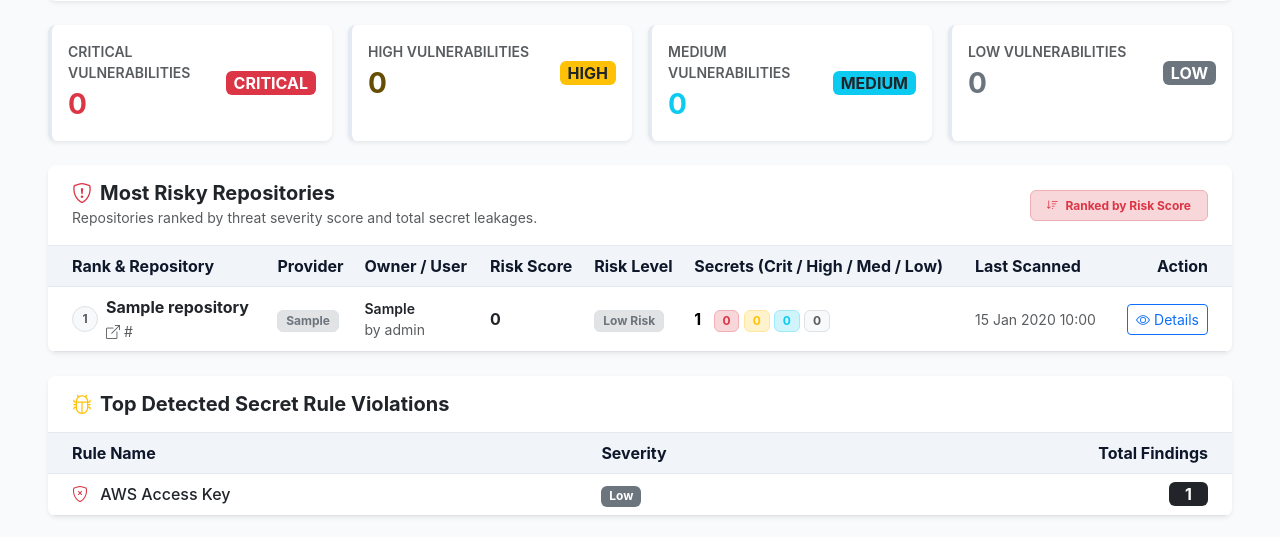
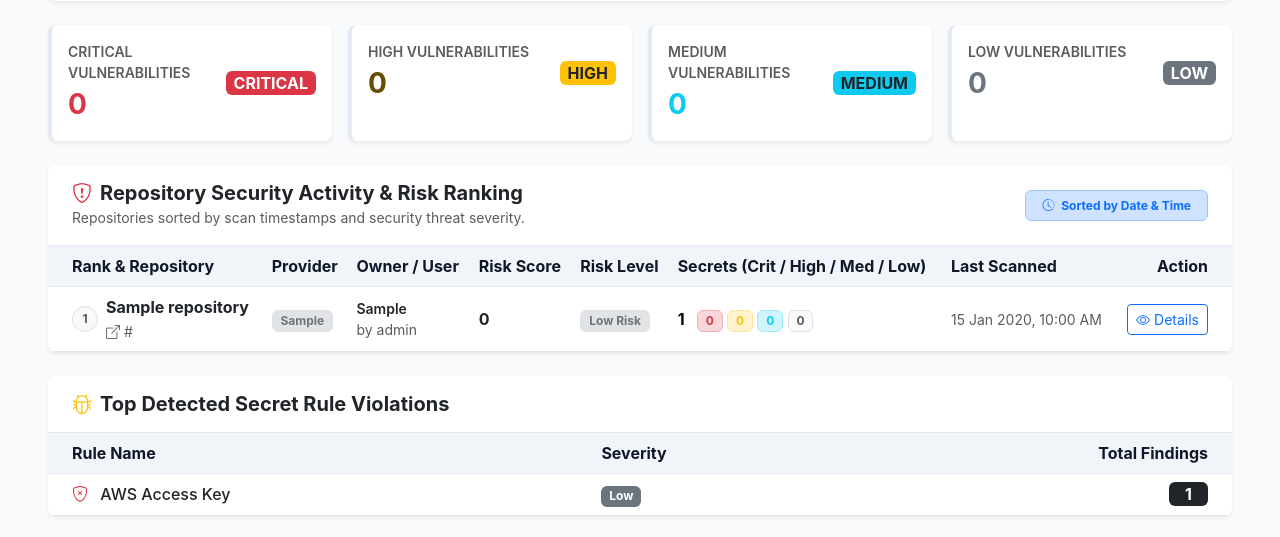
Before and after one commit to jay240322/Deploy-Guard, an ASP.NET Core app: page /Admin/Report in a window 1280 px wide. Shown: the part 413-950 px from the top of the page. Run offline with ASP.NET Core 8, Linux system fonts and the light colour scheme; the visitor is signed in with stand-in values (Sample User, id 1); tables that the repository leaves empty hold one stand-in row (values such as "Sample post"); style sheets or scripts are compiled from the project's sources; some libraries are stand-ins or nearby versions.

Commit message:
fix theme, sorting the repos threw the date n time

```diff
--- a/Controllers/AdminController.cs
+++ b/Controllers/AdminController.cs
@@ -397,9 +397,10 @@ public class AdminController : Controller
             });
         }
 
-        // Rank by risk score descending, then by total secrets
+        // Sort by scan date and time descending (most recently scanned first), then by risk score
         riskyRepositories = riskyRepositories
-            .OrderByDescending(r => r.RiskScore)
+            .OrderByDescending(r => r.LastScannedAt ?? DateTime.MinValue)
+            .ThenByDescending(r => r.RiskScore)
             .ThenByDescending(r => r.TotalSecrets)
             .ToList();
 
--- a/Views/Admin/Report.cshtml
+++ b/Views/Admin/Report.cshtml
@@ -173,18 +173,20 @@
     </div>
 
     <!-- 4. Most Risky Repositories (Ranked Table) -->
-    <div class="card border-0 shadow-sm rounded-3 mb-4 overflow-hidden">
+    <div class="card border-0 shadow-sm rounded-3 mb-4 overflow-hidden" id="reposRankingCard">
         <div class="card-header bg-white border-bottom py-3 px-4">
-            <div class="d-flex flex-column flex-md-row justify-content-between align-items-md-center gap-2">
+            <div class="d-flex flex-column flex-md-row justify-content-between align-items-md-center gap-3">
                 <div>
                     <h5 class="fw-bold mb-0 text-dark d-flex align-items-center gap-2">
                         <i class="bi bi-shield-exclamation text-danger"></i>
-                        Most Risky Repositories
+                        Repository Security Activity & Risk Ranking
                     </h5>
-                    <small class="text-muted">Repositories ranked by threat severity score and total secret leakages.</small>
+                    <small class="text-muted">Repositories sorted by scan timestamps and security threat severity.</small>
                 </div>
-                <div class="badge bg-danger-subtle text-danger border border-danger-subtle px-3 py-2">
-                    <i class="bi bi-sort-down me-1"></i> Ranked by Risk Score
+                <div class="d-flex align-items-center gap-2">
+                    <span class="badge bg-primary-subtle text-primary border border-primary-subtle px-3 py-2">
+                        <i class="bi bi-clock-history me-1"></i> Sorted by Date & Time
+                    </span>
                 </div>
             </div>
         </div>
@@ -201,7 +203,7 @@
             else
             {
                 <div class="table-responsive">
-                    <table class="table table-hover align-middle mb-0">
+                    <table class="table table-hover align-middle mb-0" id="riskyReposTable">
                         <thead class="table-light">
                             <tr>
                                 <th class="ps-4">Rank & Repository</th>
@@ -291,8 +293,8 @@
                                     <td>
                                         @if (repo.LastScannedAt.HasValue)
                                         {
-                                            <span class="small text-muted">
-                                                @repo.LastScannedAt.Value.ToLocalTime().ToString("dd MMM yyyy HH:mm")
+                                            <span class="small text-muted" data-utc="@repo.LastScannedAt.Value.ToString("o")" data-utc-format="datetime">
+                                                @repo.LastScannedAt.Value.ToString("dd MMM yyyy, hh:mm tt")
                                             </span>
                                         }
                                         else
--- a/wwwroot/css/site.css
+++ b/wwwroot/css/site.css
@@ -4,7 +4,7 @@
 
 :root {
   --font-sans: -apple-system, BlinkMacSystemFont, "Segoe UI", Roboto, "Helvetica Neue", Arial, sans-serif;
-  --transition-speed: 0.25s;
+  --transition-speed: 0.22s;
 }
 
 /* Light Theme Variables */
@@ -12,6 +12,9 @@
   --body-bg: #f8fafc;
   --card-bg: #ffffff;
   --card-border: rgba(226, 232, 240, 0.9);
+  --recent-item-bg: #f8fafc;
+  --recent-item-hover-bg: #f1f5f9;
+  --recent-item-border: #e2e8f0;
   --text-main: #0f172a;
   --text-muted: #64748b;
   --table-hover-bg: rgba(241, 245, 249, 0.7);
@@ -142,10 +148,25 @@ nav.sticky-top {
   transition: background-color var(--transition-speed) ease, border-color var(--transition-speed) ease, transform 0.2s ease, box-shadow 0.2s ease;
 }
 
-.card-header.bg-white {
+.card-header.bg-white,
+.card-header {
   background-color: var(--card-bg) !important;
   border-bottom-color: var(--card-border) !important;
   color: var(--text-main);
+}
+
+/* Recent Repositories and Recent Scans Child Containers */
+.recent-item-card {
+  background-color: var(--recent-item-bg) !important;
+  border-color: var(--recent-item-border) !important;
+  color: var(--text-main);
+  transition: all 0.2s ease;
+}
+
+.recent-item-card:hover {
+  background-color: var(--recent-item-hover-bg) !important;
+  border-color: rgba(59, 130, 246, 0.4) !important;
+  transform: translateY(-1px);
 }
 
 /* Table Styling */
```
Also changed, not shown: other parts of wwwroot/css/site.css (+55 -15 lines), Views/Home/Index.cshtml (+8 -16 lines).
